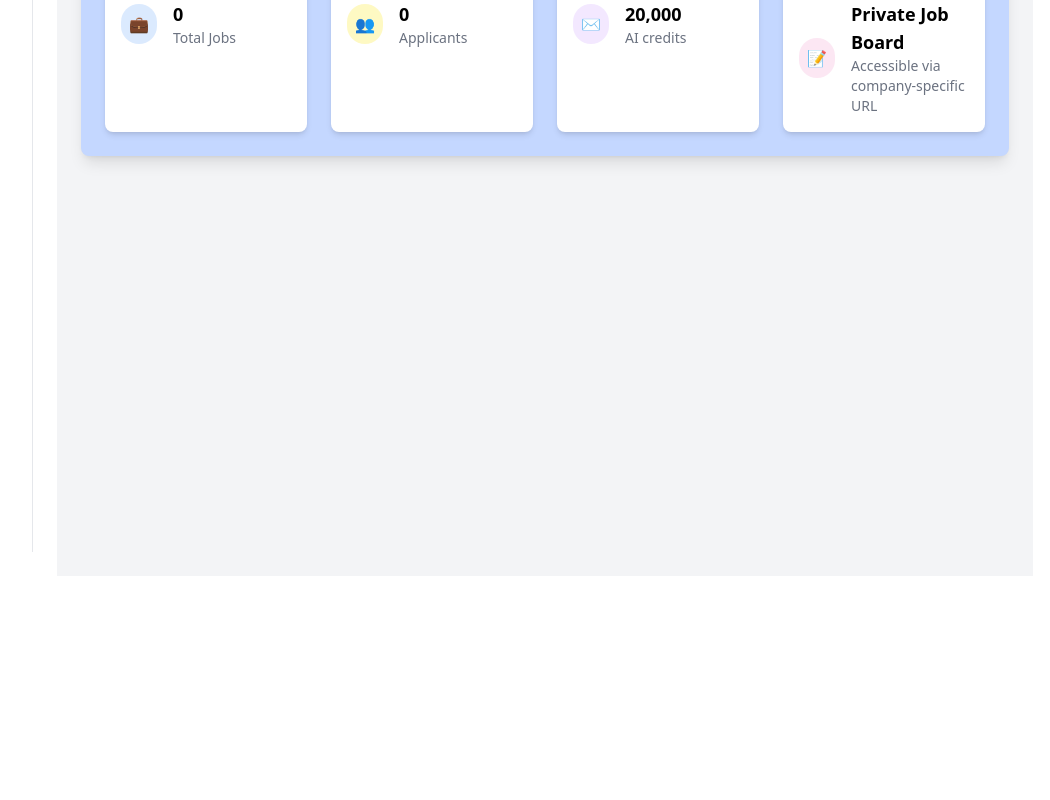
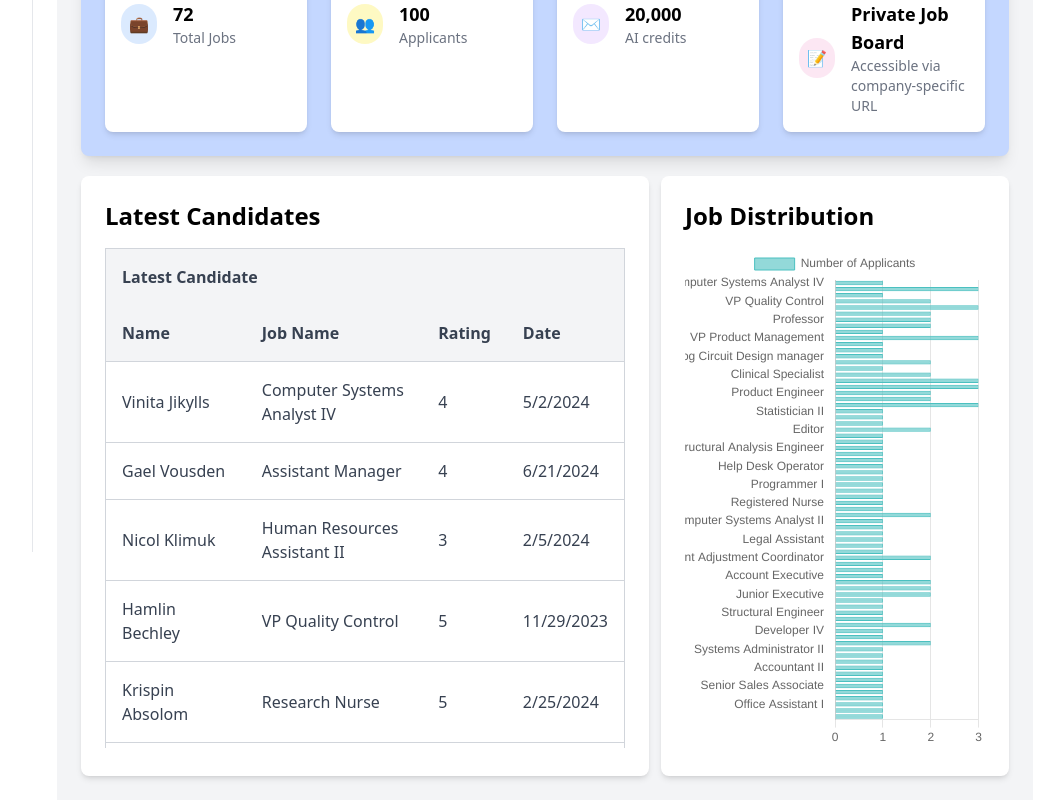
Before and after one commit to ravikr126/assesment-dashboard, a React (Create React App) app: page / in a window 1280 px wide. Shown: the part 308-1108 px from the top of the page, without its empty margins (223-1273 px from the left). Before the commit the page ends 884 px from the top, so only its background shows below. Built offline with nearby package versions, Linux system fonts and the light colour scheme; no server answers.

Commit message:
whole functionality done

```diff
--- a/package.json
+++ b/package.json
@@ -7,8 +7,10 @@
     "@testing-library/react": "^13.4.0",
     "@testing-library/user-event": "^13.5.0",
     "axios": "^1.7.7",
+    "chart.js": "^4.4.4",
     "d3": "^7.9.0",
     "react": "^18.3.1",
+    "react-chartjs-2": "^5.2.0",
     "react-dom": "^18.3.1",
     "react-icons": "^5.3.0",
     "react-scripts": "5.0.1",
--- a/src/App.css
+++ b/src/App.css
@@ -36,3 +36,9 @@
     transform: rotate(360deg);
   }
 }
+
+
+.chart-container {
+  height: 400px;  /* Fixed height */
+  width: 100%;    /* Full width */
+}
--- a/src/components/home.jsx
+++ b/src/components/home.jsx
@@ -1,5 +1,7 @@
 import React, { useState, useEffect } from "react";
 import axios from "axios";
+import { useTable } from "react-table";
+import JobChart from "./jobchart";
 
 const Home = () => {
   const [applicantsData, setApplicantsData] = useState([]);
@@ -17,23 +19,45 @@ const Home = () => {
   }, []);
 
   // Get unique job names by creating a Set from the job names in the data
-  const totalJobs = new Set(applicantsData.map((applicant) => applicant["Job name"])).size;
+  const totalJobs = new Set(
+    applicantsData.map((applicant) => applicant["Job name"])
+  ).size;
   const totalApplicants = applicantsData.length; // Calculating total applicants dynamically
   const aiCredits = 20000; // Example data for AI credits
 
+  const columns = React.useMemo(
+    () => [
+      {
+        Header: "Latest Candidate", // Table header for the candidates list
+        columns: [
+          {
+            Header: "Name",
+            accessor: "Name", // Accessor is the key in the JSON data
+          },
+          {
+            Header: "Job Name",
+            accessor: "Job name", // Accessor matches the key from JSON data
+          },
+          {
+            Header: "Rating",
+            accessor: "rating",
+          },
+          {
+            Header: "Date",
+            accessor: "date",
+          },
+        ],
+      },
+    ],
+    []
+  );
 
-
-
-
-
-
-
-
-
-
-
-
-
+  // React Table hook for table setup
+  const { getTableProps, getTableBodyProps, headerGroups, rows, prepareRow } =
+    useTable({
+      columns,
+      data: applicantsData,
+    });
 
   return (
     <div className="p-6 bg-gray-100 min-h-screen">
@@ -71,7 +95,8 @@ const Home = () => {
                 </span>
               </div>
               <div className="ml-4">
-                <p className="text-lg font-bold">{totalApplicants}</p> {/* Total applicants */}
+                <p className="text-lg font-bold">{totalApplicants}</p>{" "}
+                {/* Total applicants */}
                 <p className="text-sm text-gray-500">Applicants</p>
               </div>
             </div>
@@ -86,7 +111,9 @@ const Home = () => {
                 </span>
               </div>
               <div className="ml-4">
-                <p className="text-lg font-bold">{aiCredits.toLocaleString()}</p>
+                <p className="text-lg font-bold">
+                  {aiCredits.toLocaleString()}
+                </p>
                 <p className="text-sm text-gray-500">AI credits</p>
               </div>
             </div>
@@ -109,7 +136,65 @@ const Home = () => {
             </div>
           </div>
         </div>
+      </div>
 
+      <div className="flex w-full h-[600px] gap-3 mt-5">
+        <div className="p-6 bg-white h-[600px] rounded-lg shadow-md w-full">
+          <h2 className="text-2xl font-semibold mb-4">Latest Candidates</h2>
+
+          {applicantsData.length === 0 ? (
+            <p>Loading data or no data available...</p>
+          ) : (
+            <div style={{ height: "500px", overflowY: "auto" }}>
+              {" "}
+              {/* Fixed height and scrollable */}
+              <table
+                {...getTableProps()}
+                className="min-w-full bg-white border border-gray-300 rounded-lg shadow-md"
+              >
+                <thead>
+                  {headerGroups.map((headerGroup) => (
+                    <tr
+                      {...headerGroup.getHeaderGroupProps()}
+                      className="bg-gray-100 text-left"
+                    >
+                      {headerGroup.headers.map((column) => (
+                        <th
+                          {...column.getHeaderProps()}
+                          className="p-4 text-gray-700 font-semibold"
+                        >
+                          {column.render("Header")}
+                        </th>
+                      ))}
+                    </tr>
+                  ))}
+                </thead>
+                <tbody {...getTableBodyProps()}>
+                  {rows.map((row) => {
+                    prepareRow(row);
+                    return (
+                      <tr
+                        {...row.getRowProps()}
+                        className="border-t border-gray-300 hover:bg-gray-50"
+                      >
+                        {row.cells.map((cell) => (
+                          <td
+                            {...cell.getCellProps()}
+                            className="p-4 text-gray-700"
+                          >
+                            {cell.render("Cell")}
+                          </td>
+                        ))}
+                      </tr>
+                    );
+                  })}
+                </tbody>
+              </table>
+            </div>
+          )}
+        </div>
+
+        <JobChart data={applicantsData} />
       </div>
     </div>
   );
--- /dev/null
+++ b/src/components/jobchart.jsx
@@ -0,0 +1,65 @@
+import React from "react";
+import { Bar } from "react-chartjs-2";
+import Chart from "chart.js/auto";
+
+const JobChart = ({ data }) => {
+  const getJobData = () => {
+    const jobCount = {};
+    data.forEach((applicant) => {
+      const jobName = applicant["Job name"];
+      jobCount[jobName] = (jobCount[jobName] || 0) + 1;
+    });
+
+    return {
+      labels: Object.keys(jobCount),
+      datasets: [
+        {
+          label: "Number of Applicants",
+          data: Object.values(jobCount),
+          backgroundColor: "rgba(75, 192, 192, 0.6)",
+          borderColor: "rgba(75, 192, 192, 1)",
+          borderWidth: 1,
+        },
+      ],
+    };
+  };
+
+  const chartData = getJobData();
+
+  return (
+    <div className="p-6 bg-white rounded-lg shadow-md max-w-half">
+      <h2 className="text-2xl font-semibold mb-4">Job Distribution</h2>
+      <div
+        style={{
+          height: '500px', // Total height of the chart container
+          overflowY: 'auto', // Enable vertical scrolling
+          width: '100%', // Full width
+        }}
+      >
+        <div style={{ height: '100%', width: '100%' }}> {/* Full size wrapper for the Bar chart */}
+          <Bar
+            data={chartData}
+            options={{
+              indexAxis: 'y',
+              responsive: true,
+              maintainAspectRatio: false, // Set to false to respect container height
+              scales: {
+                x: {
+                  beginAtZero: true,
+                },
+                y: {
+                  grid: {
+                    display: false,
+                  },
+                },
+              },
+            }}
+            height={400} // The height of the chart can be adjusted based on your preference
+          />
+        </div>
+      </div>
+    </div>
+  );
+};
+
+export default JobChart;
```
Also changed, not shown: public/data.json (renamed from src/components/data.json), 1 other file (tests, documents, lock files or other folders).
